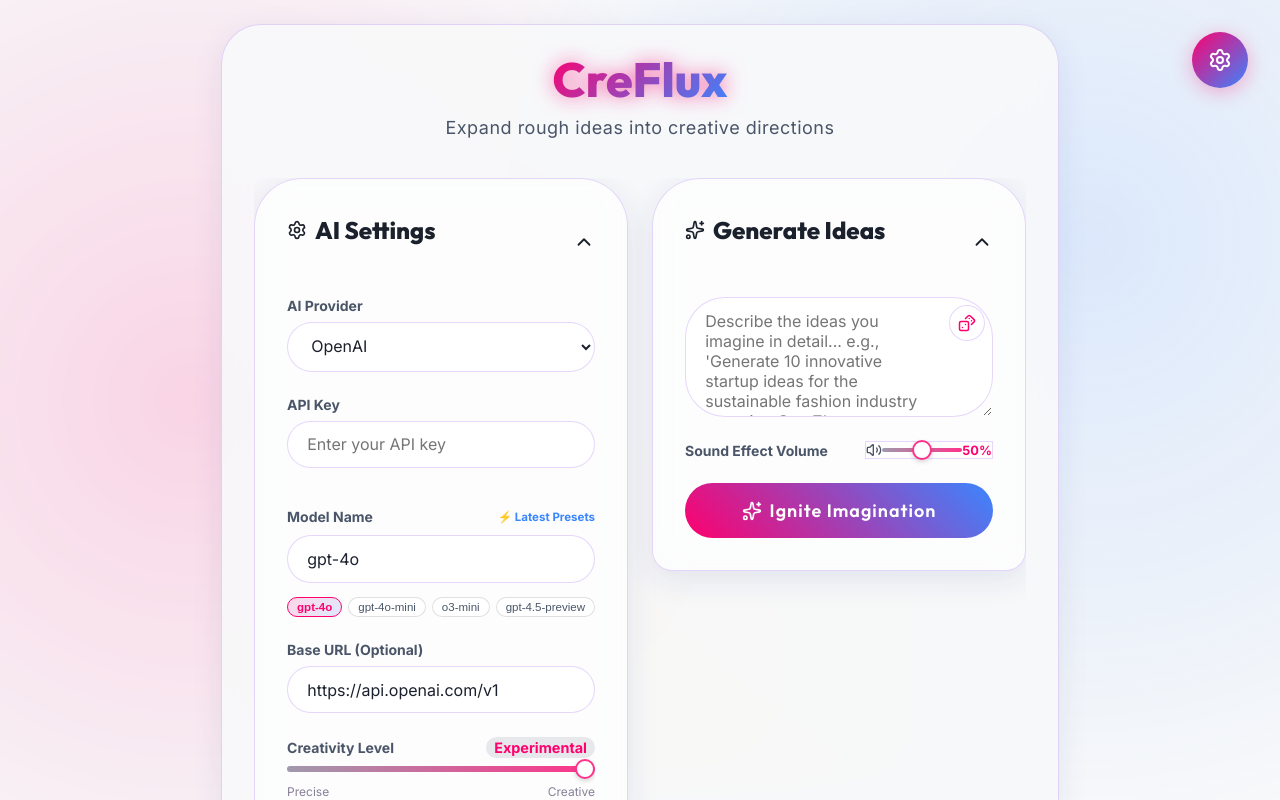
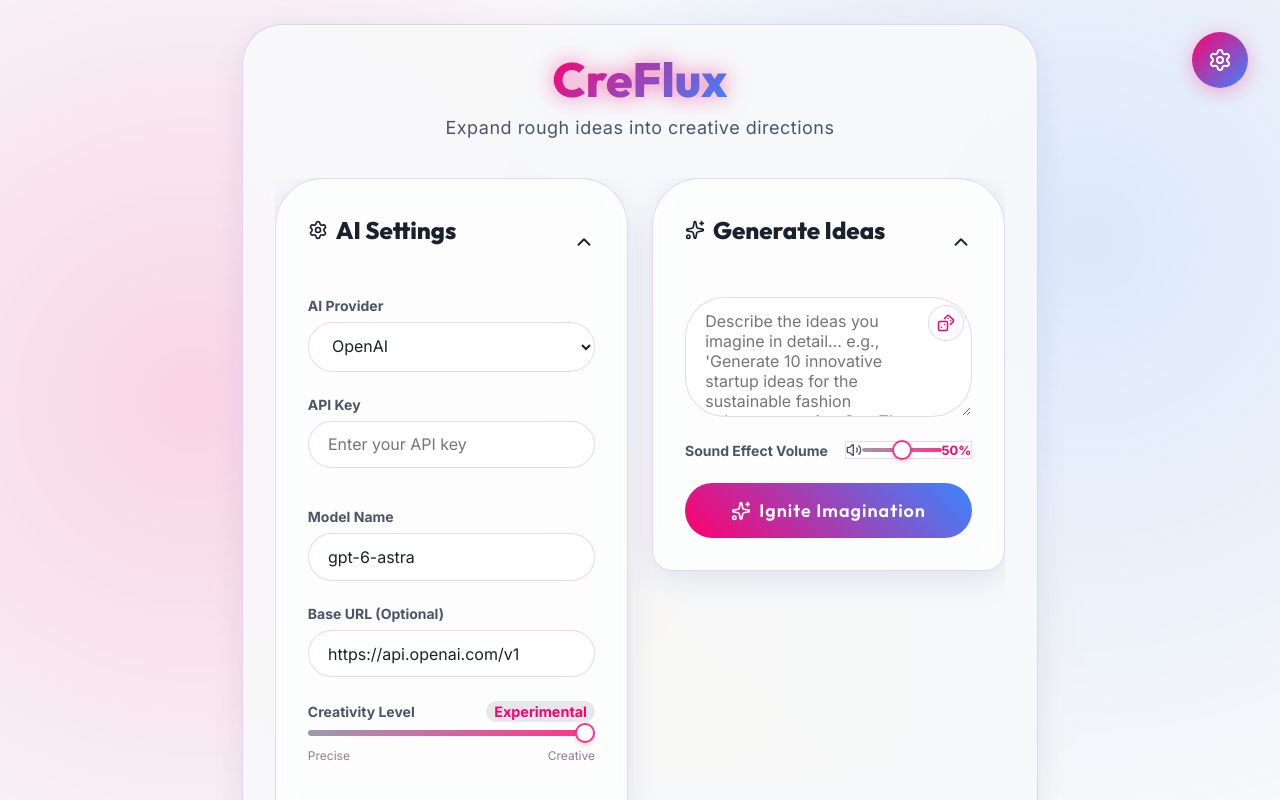
Before and after one commit to boriisyun-stack/CreFlux, a React (Vite) app: page / in a window 1280 px wide. Shown: the top 800 px of the page. Built offline with nearby package versions, Linux system fonts and the light colour scheme.

Commit message:
fix: update provider default models to latest generation without UI additions

```diff
--- a/src/App.jsx
+++ b/src/App.jsx
@@ -24,45 +24,12 @@ import { getRandomPrompt } from './lib/prompts';
 globalStyles();
 
 const PROVIDERS = {
-  openai: { name: 'OpenAI', defaultBase: 'https://api.openai.com/v1', defaultModel: 'gpt-4o' },
-  gemini: { name: 'Google Gemini', defaultBase: 'https://generativelanguage.googleapis.com/v1beta/openai/', defaultModel: 'gemini-2.0-flash' },
-  groq: { name: 'Groq', defaultBase: 'https://api.groq.com/openai/v1', defaultModel: 'llama-3.3-70b-versatile' },
-  openrouter: { name: 'OpenRouter', defaultBase: 'https://openrouter.ai/api/v1', defaultModel: 'anthropic/claude-3.7-sonnet' },
-  grok: { name: 'xAI Grok', defaultBase: 'https://api.x.ai/v1', defaultModel: 'grok-2-latest' },
+  openai: { name: 'OpenAI', defaultBase: 'https://api.openai.com/v1', defaultModel: 'gpt-6-astra' },
+  groq: { name: 'Groq', defaultBase: 'https://api.groq.com/openai/v1', defaultModel: 'openai/gpt-oss-120b' },
+  gemini: { name: 'Google Gemini', defaultBase: 'https://generativelanguage.googleapis.com/v1beta/openai/', defaultModel: 'gemini-3.8-flash' },
+  grok: { name: 'xAI Grok', defaultBase: 'https://api.x.ai/v1', defaultModel: 'grok-4.6' },
+  openrouter: { name: 'OpenRouter', defaultBase: 'https://openrouter.ai/api/v1', defaultModel: 'anthropic/claude-sonnet-5' },
   custom: { name: 'Custom Endpoint', defaultBase: '', defaultModel: '' },
-};
-
-const PROVIDER_MODELS = {
-  openai: [
-    { id: 'gpt-4o', label: 'GPT-4o (Flagship Omni - Recommended)' },
-    { id: 'gpt-4o-mini', label: 'GPT-4o Mini (Ultra Fast & Low Cost)' },
-    { id: 'o3-mini', label: 'o3-mini (Advanced Reasoning)' },
-    { id: 'gpt-4.5-preview', label: 'GPT-4.5 Preview (Frontier Scale)' },
-  ],
-  gemini: [
-    { id: 'gemini-2.0-flash', label: 'Gemini 2.0 Flash (Recommended)' },
-    { id: 'gemini-2.0-flash-lite', label: 'Gemini 2.0 Flash-Lite (Low Latency)' },
-    { id: 'gemini-2.0-pro-exp-02-05', label: 'Gemini 2.0 Pro Experimental' },
-    { id: 'gemini-1.5-pro', label: 'Gemini 1.5 Pro' },
-  ],
-  groq: [
-    { id: 'llama-3.3-70b-versatile', label: 'Llama 3.3 70B Versatile (Recommended)' },
-    { id: 'deepseek-r1-distill-llama-70b', label: 'DeepSeek R1 Distill 70B' },
-    { id: 'llama-3.1-8b-instant', label: 'Llama 3.1 8B Instant (Ultra Fast)' },
-  ],
-  openrouter: [
-    { id: 'anthropic/claude-3.7-sonnet', label: 'Claude 3.7 Sonnet (Anthropic SOTA)' },
-    { id: 'deepseek/deepseek-r1', label: 'DeepSeek R1 (Open Reasoning SOTA)' },
-    { id: 'google/gemini-2.0-flash-001', label: 'Gemini 2.0 Flash (OpenRouter)' },
-    { id: 'openai/gpt-4o-2024-11-20', label: 'GPT-4o (Latest Snapshot)' },
-    { id: 'meta-llama/llama-3.3-70b-instruct', label: 'Llama 3.3 70B Instruct' },
-  ],
-  grok: [
-    { id: 'grok-2-latest', label: 'Grok 2 Latest (xAI Flagship)' },
-    { id: 'grok-2-1212', label: 'Grok 2 (1212 Release)' },
-    { id: 'grok-beta', label: 'Grok Beta' },
-  ],
-  custom: []
 };
 
 const SLIDER_LABELS = ["Precise", "Grounded", "Balanced", "Inventive", "Experimental"];
@@ -1129,13 +1096,7 @@ export default function App() {
     try {
       const configs = JSON.parse(localStorage.getItem('creflux_provider_configs') || '{}');
       const prov = localStorage.getItem('creflux_provider') || 'openai';
-      let m = configs[prov]?.model;
-      if (prov === 'groq' && (!m || m.includes('gpt-oss') || m === 'llama3-70b-8192')) {
-        m = PROVIDERS.groq.defaultModel;
-      } else if (prov === 'openrouter' && (!m || m.includes('mistral-large-2411'))) {
-        m = PROVIDERS.openrouter.defaultModel;
-      }
-      return m ?? PROVIDERS[prov]?.defaultModel ?? '';
+      return configs[prov]?.model ?? PROVIDERS[prov]?.defaultModel ?? '';
     } catch { return PROVIDERS.openai.defaultModel; }
   });
 
@@ -1201,12 +1162,7 @@ export default function App() {
     const customConf = providerConfigs[newProv];
     if (newProv !== 'custom') {
       const b = customConf?.baseURL ?? PROVIDERS[newProv].defaultBase;
-      let m = customConf?.model ?? PROVIDERS[newProv].defaultModel;
-      if (newProv === 'groq' && (m.includes('gpt-oss') || m === 'llama3-70b-8192')) {
-        m = PROVIDERS.groq.defaultModel;
-      } else if (newProv === 'openrouter' && m.includes('mistral-large-2411')) {
-        m = PROVIDERS.openrouter.defaultModel;
-      }
+      const m = customConf?.model ?? PROVIDERS[newProv].defaultModel;
       setBaseURL(b);
       setModel(m);
     } else {
@@ -1482,56 +1438,13 @@ export default function App() {
                           </FormGroup>
 
                           <FormGroup>
-                            <div style={{ display: 'flex', justifyContent: 'space-between', alignItems: 'center', marginBottom: '2px' }}>
-                              <Label>Model Name</Label>
-                              {PROVIDER_MODELS[provider]?.length > 0 && (
-                                <span style={{ fontSize: '0.72rem', color: 'var(--colors-secondary)', fontWeight: 600 }}>
-                                  ⚡ Latest Presets
-                                </span>
-                              )}
-                            </div>
+                            <Label>Model Name</Label>
                             <Input
                               type="text"
-                              list={`presets-${provider}`}
-                              placeholder={PROVIDERS[provider]?.defaultModel || "Enter model name"}
+                              placeholder={PROVIDERS[provider]?.defaultModel || "e.g. gpt-6-astra"}
                               value={model}
                               onChange={(e) => handleModelChange(e.target.value)}
                             />
-                            {PROVIDER_MODELS[provider]?.length > 0 && (
-                              <datalist id={`presets-${provider}`}>
-                                {PROVIDER_MODELS[provider].map((m) => (
-                                  <option key={m.id} value={m.id}>{m.label}</option>
-                                ))}
-                              </datalist>
-                            )}
-                            {PROVIDER_MODELS[provider]?.length > 0 && (
-                              <div style={{ display: 'flex', flexWrap: 'wrap', gap: '6px', marginTop: '6px' }}>
-                                {PROVIDER_MODELS[provider].map((m) => {
-                                  const isSelected = model === m.id;
-                                  return (
-                                    <button
-                                      key={m.id}
-                                      type="button"
-                                      onClick={() => handleModelChange(m.id)}
-                                      style={{
-                                        padding: '3px 9px',
-                                        fontSize: '0.72rem',
-                                        fontWeight: isSelected ? 700 : 500,
-                                        borderRadius: '9999px',
-                                        border: isSelected ? '1px solid var(--colors-primary)' : '1px solid rgba(0,0,0,0.12)',
-                                        background: isSelected ? 'linear-gradient(135deg, rgba(255,0,110,0.15), rgba(58,134,255,0.15))' : 'rgba(255,255,255,0.75)',
-                                        color: isSelected ? 'var(--colors-primary)' : 'var(--colors-textMuted)',
-                                        cursor: 'pointer',
-                                        transition: 'all 0.15s ease',
-                                      }}
-                                      title={m.label}
-                                    >
-                                      {m.id.split('/').pop()}
-                                    </button>
-                                  );
-                                })}
-                              </div>
-                            )}
                           </FormGroup>
                         </FormRow>
 
```
Also changed, not shown: src/lib/openai.js, 3 other files (tests, documents, lock files or other folders).
